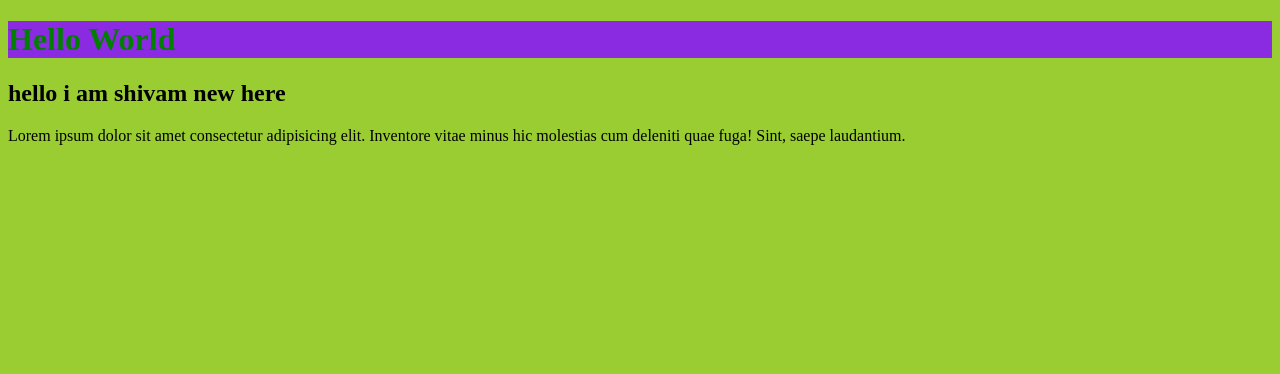
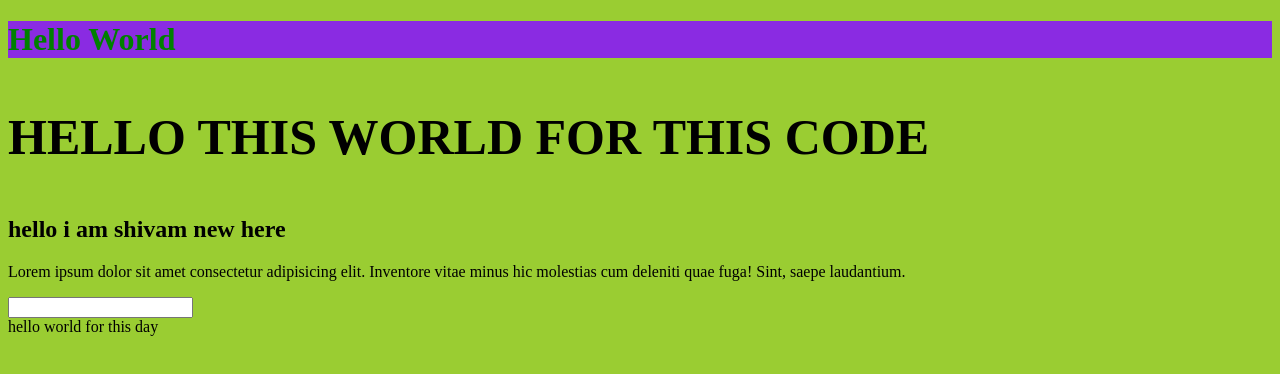
Before and after one commit to Shivam-031/demo1, a plain HTML site: page html1/index.html in a window 1280 px wide. Drawn offline with Linux system fonts and the light colour scheme.

Commit message:
hello this is for only branch one text

```diff
--- a/html1/index.css
+++ b/html1/index.css
@@ -5,4 +5,5 @@ h1{
     text-transform:capitalize ;
     color: green;
     background: blueviolet;
+    text-transform: u
 }
--- a/html1/index.html
+++ b/html1/index.html
@@ -5,12 +5,14 @@
     <meta name="viewport" content="width=device-width, initial-scale=1.0">
     <title>hello world</title>
     <link rel="stylesheet" href="index.css">
-    <script src="index.js"></script>
 </head>
 <body>
     <h1>hello world</h1>
-    <p id="hello"></p>
+    <p id="hello">this is the one</p>
     <h2>hello i am shivam new here</h2>
     <p>Lorem ipsum dolor sit amet consectetur adipisicing elit. Inventore vitae minus hic molestias cum deleniti quae fuga! Sint, saepe laudantium.</p>
+    <input type="text" id="user_input" alt="first_input">
+    <script src="index.js"></script>
+    <div>hello world for this day </div>
 </body>
 </html>
--- a/html1/index.js
+++ b/html1/index.js
@@ -169,4 +169,13 @@
 var p ="heqjbdhcbhvdshabcduheuf";
 var s ="dsh";
 var answer=p.search(s);
-console.log(answer);git
+console.log(answer);
+
+const result=window.document.getElementById('hello');
+
+console.log(result.textContent);
+result.textContent = "hello this world for this code "
+console.log(result.textContent);
+result.style.fontSize = "50px";
+result.style.textTransform="uppercase";
+result.style.fontWeight = "900" ;
```
Also changed, not shown: html1/only_for_branch1.txt (added), 1 other file.
